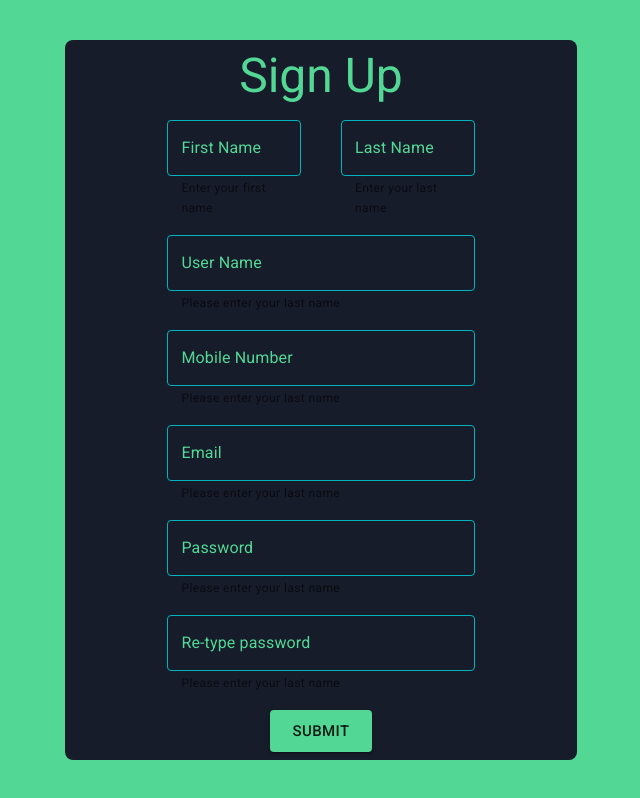
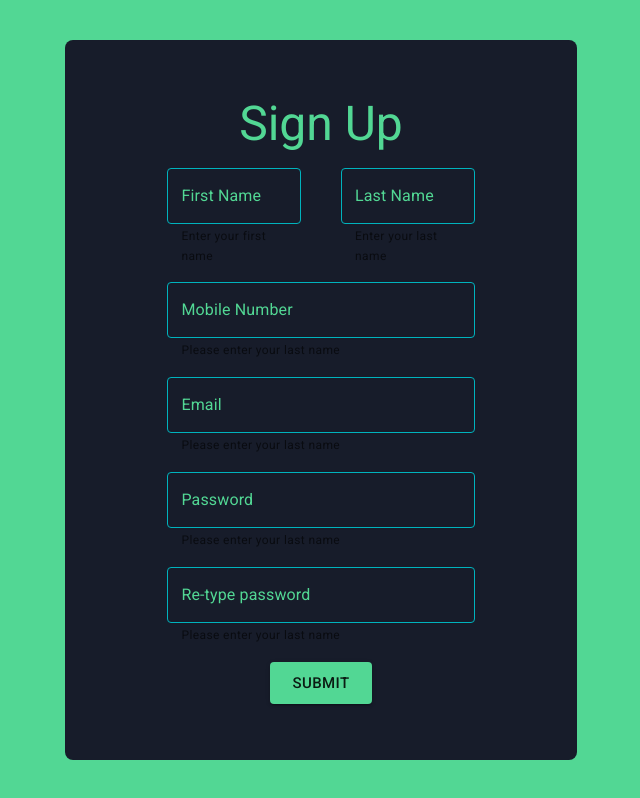
Before and after one commit to rahmanrafi32/chat_app_client, a React (Create React App) app: page / in a window 1280 px wide. Shown: the whole page, without its empty margins (319-959 px from the left). Built offline with nearby package versions, Linux system fonts and the light colour scheme.

Commit message:
username field removed

```diff
--- a/src/components/SignUp.js
+++ b/src/components/SignUp.js
@@ -59,13 +59,6 @@ const SignUp = () => {
                         />
                     </Stack>
                     <StyledTextField
-                        label="User Name"
-                        color="secondary"
-                        fullWidth
-                        helperText={"Please enter your last name"}
-                        // error
-                    />
-                    <StyledTextField
                         label="Mobile Number"
                         color="secondary"
                         fullWidth
```
